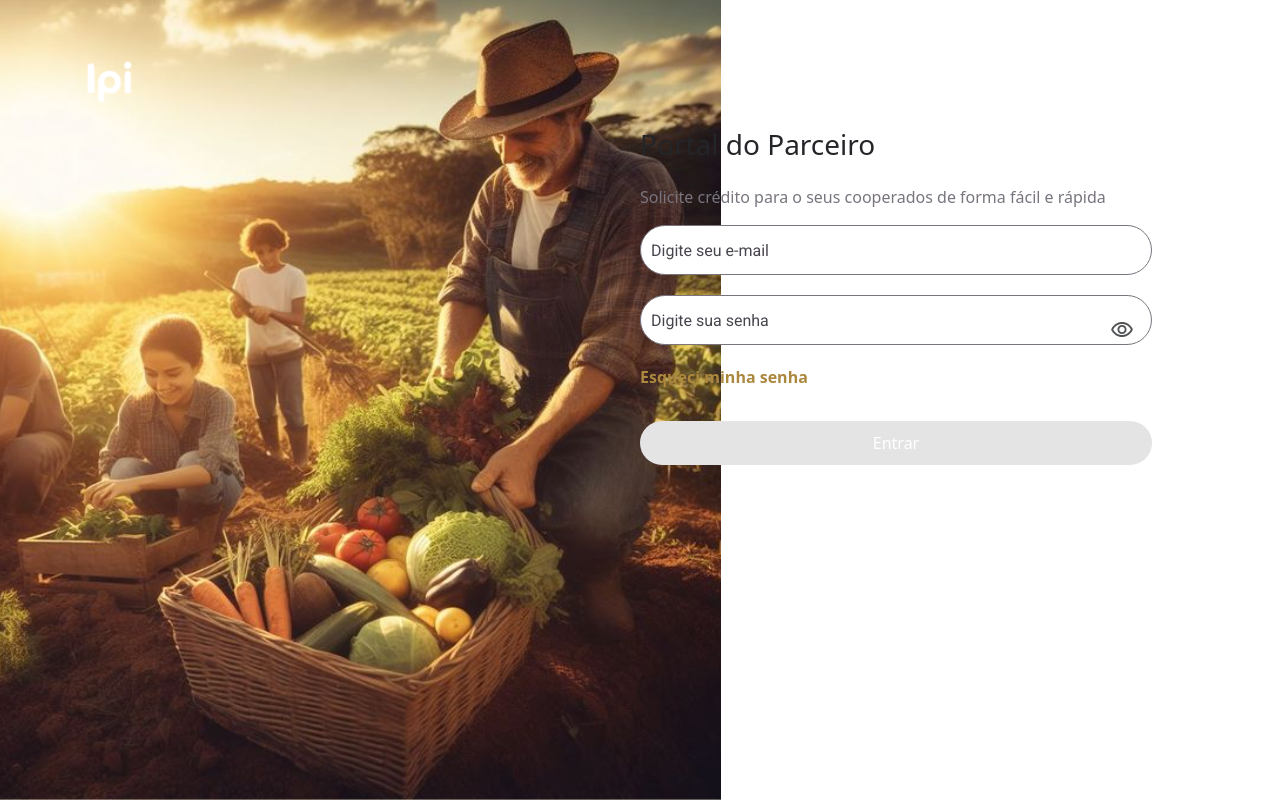
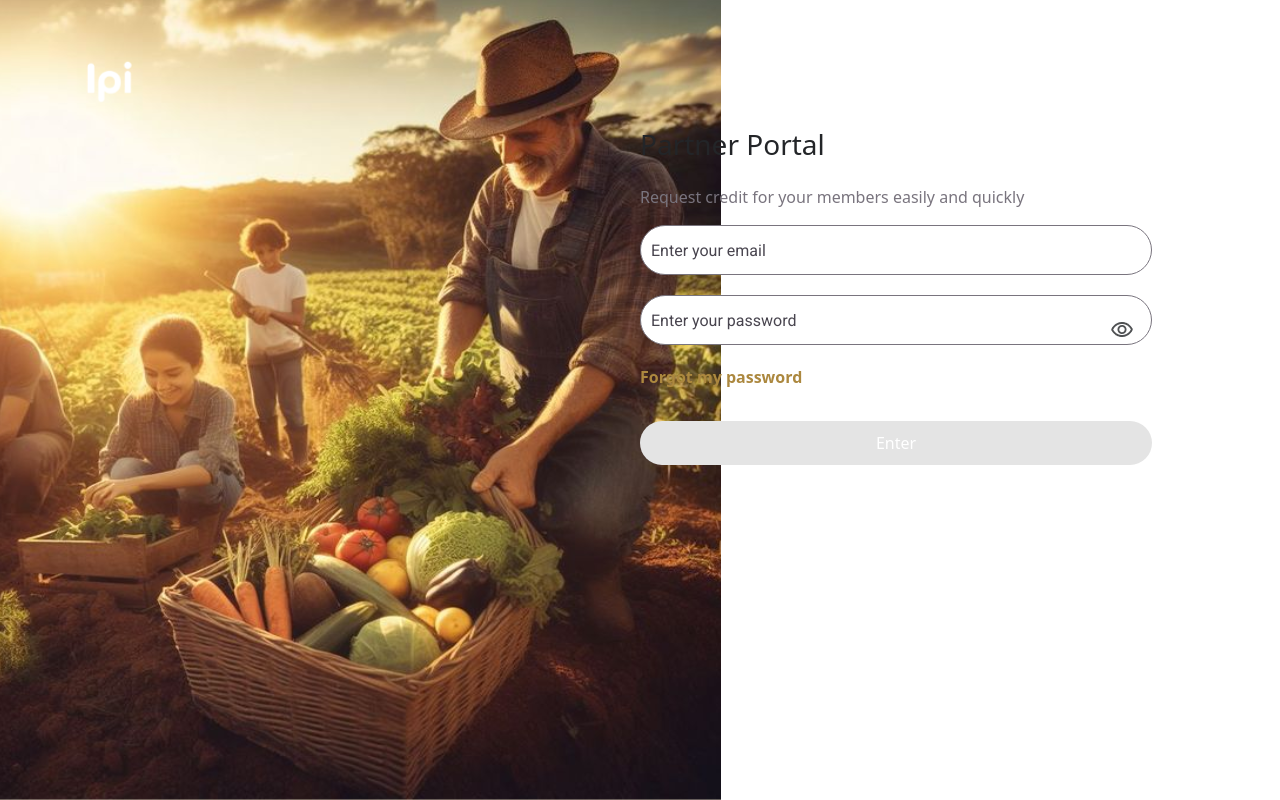
Before and after one commit to kamilateofilo/IpiCred, a React (Vite) app: page /login in a window 1280 px wide. Built offline with nearby package versions, Linux system fonts and the light colour scheme.

Commit message:
Fix: internacionalização login (en, es)

```diff
--- a/i18n/en.json
+++ b/i18n/en.json
@@ -52,6 +52,14 @@
             "GET_IN_TOUCH": "Get in Touch",
             "WITH_SUPPORT": "With support:",
             "FOOTER": "2024 IpiCred - Technology and Intermediation of Services Inova Simples (I.S.) CNPJ 54.231.192/0001-76. All rights reserved"
+        },
+        "LOGIN": {
+        "TITLE": "Partner Portal",
+        "SUBTITLE": "Request credit for your members easily and quickly",
+        "EMAIL": "Enter your email",
+        "PASSWORD": "Enter your password",
+        "FORGOT_MY_PASSWORD": "Forgot my password",
+        "ENTER": "Enter"
         }
     }
 }
--- a/i18n/es.json
+++ b/i18n/es.json
@@ -52,6 +52,14 @@
             "GET_IN_TOUCH": "Ponerse en contacto",
             "WITH_SUPPORT": "Con el apoyo de:",
             "FOOTER": "2024 IpiCred - Tecnología e intermediación de servicios Inova Simples (I.S.) CNPJ 54.231.192/0001-76. Todos los derechos reservados"
+        },
+        "LOGIN": {
+        "TITLE": "Portal del Socio",
+        "SUBTITLE": "Solicita crédito para tus miembros de manera fácil y rápida",
+        "EMAIL": "Ingresa tu correo electrónico",
+        "PASSWORD": "Ingresa tu contraseña",
+        "FORGOT_MY_PASSWORD": "Olvidé mi contraseña",
+        "ENTER": "Ingresar"
         }
     }
 }
--- a/i18n/pt-BR.json
+++ b/i18n/pt-BR.json
@@ -52,6 +52,14 @@
             "GET_IN_TOUCH": "Entre em contato",
             "WITH_SUPPORT": "Com apoio:",
             "FOOTER": "2024 IpiCred - Tecnologia e Intermediação de Serviços Inova Simples (I.S.) CNPJ 54.231.192/0001-76. Todos os direitos reservados"
+        },
+        "LOGIN": {
+            "TITLE": "Portal do Parceiro",
+            "SUBTITLE": "Solicite crédito para o seus cooperados de forma fácil e rápida",
+            "EMAIL": "Digite seu e-mail",
+            "PASSWORD": "Digite sua senha",
+            "FORGOT_MY_PASSWORD": "Esqueci minha senha",
+            "ENTER": "Entrar"
         }
 
     }
--- a/src/Componetes/LoginForm/LoginForm.tsx
+++ b/src/Componetes/LoginForm/LoginForm.tsx
@@ -1,6 +1,7 @@
 import { Form, Input, Button, Conteiner, Icon, StyledLink } from "./styled";
 import { TextWrapper } from '../../Pages/ContactForm/styled';
 import { ChangeEvent, useState } from "react";
+import { useTranslation  } from 'react-i18next';
 
 import eyeIcon from "../../assets/images/eye-icon.png";
 import eyeOffIcon from "../../assets/images/eye-closed-icon.png";
@@ -21,34 +22,35 @@ export const LoginForm = () => {
   const navigate = useNavigate();
 
   const handleButtonClick = () => {
-    // Exemplo: Você pode usar `password` aqui para enviar uma solicitação de login
     console.log('Senha digitada:', password);
     navigate('/HomeUsuario');
   };
+
+  const { t } = useTranslation();
 
   return (
     <Form>
       <Conteiner>
         <TextWrapper>
-          <h3>Portal do Parceiro</h3>
-          <p>Solicite crédito para o seus cooperados de forma fácil e rápida</p>
+          <h3>{t('HOME.LOGIN.TITLE')}</h3>
+          <p>{t('HOME.LOGIN.SUBTITLE')}</p>
         </TextWrapper>
 
         <Input
           type="email"
-          placeholder="Digite seu e-mail"
+          placeholder={t('HOME.LOGIN.EMAIL')}
           required
         />
 
         <Input
           type={showPassword ? 'text' : 'password'}
           onChange={handlePasswordChange}
-          placeholder="Digite sua senha"
+          placeholder={t('HOME.LOGIN.PASSWORD')}
           required
         />
 
         <StyledLink to="">
-            Esqueci minha senha
+        {t('HOME.LOGIN.FORGOT_MY_PASSWORD')}
         </StyledLink>
 
         <Icon
@@ -57,7 +59,7 @@ export const LoginForm = () => {
           onClick={togglePasswordVisibility}
         />
 
-        <Button onClick={handleButtonClick} type="submit">Entrar</Button>
+        <Button onClick={handleButtonClick} type="submit">{t('HOME.LOGIN.ENTER')}</Button>
       </Conteiner>
     </Form>
   );
--- a/src/Componetes/PainelLinhas/PainelLinhas.tsx
+++ b/src/Componetes/PainelLinhas/PainelLinhas.tsx
@@ -1,5 +1,5 @@
 import { Background, ImgAspiral, ContainerPainel, CardGrid, CardPainel } from './PainelLinhasStyles.ts';
-import { useTranslation,  } from 'react-i18next';
+import { useTranslation  } from 'react-i18next';
 
 import Aspiral from '../../assets/aspiral.png';
 
```
